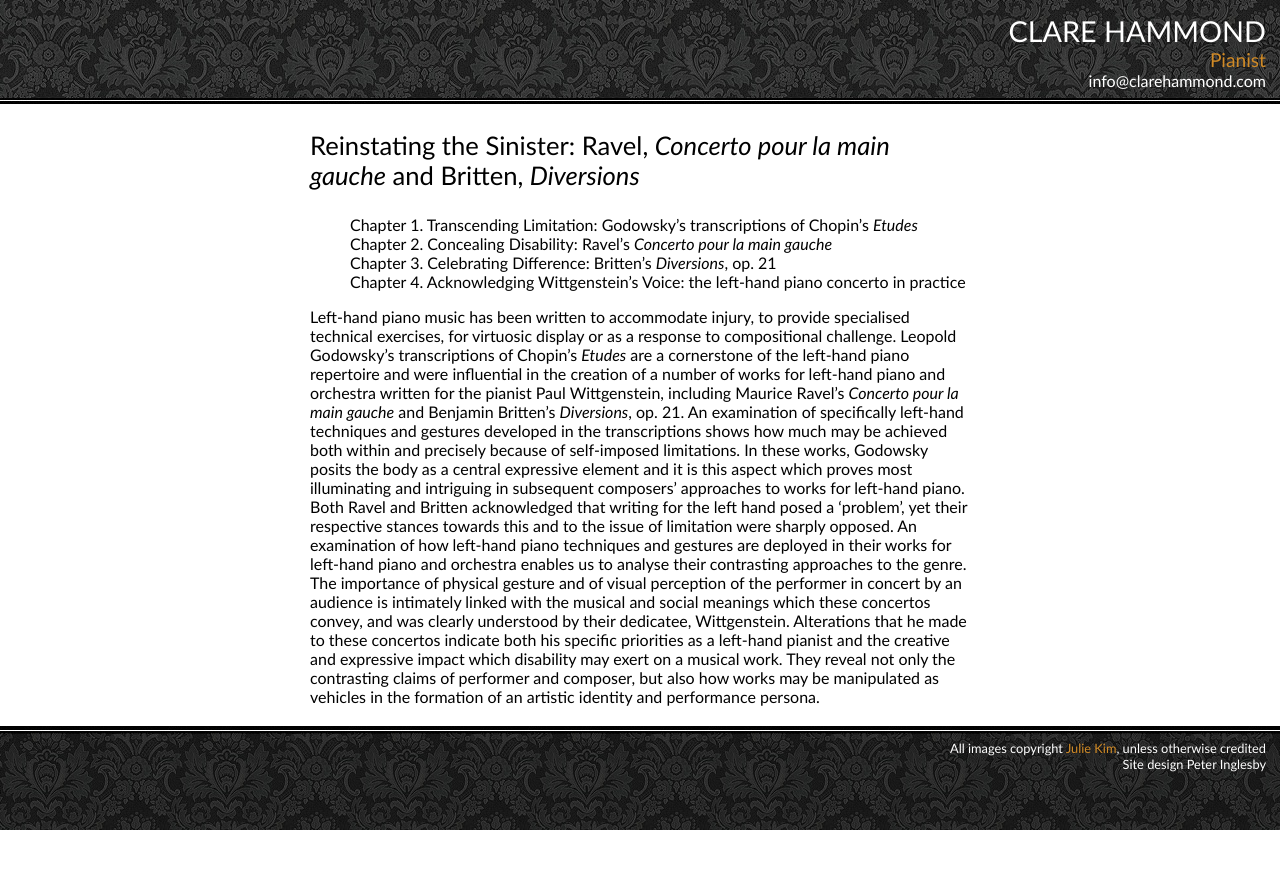
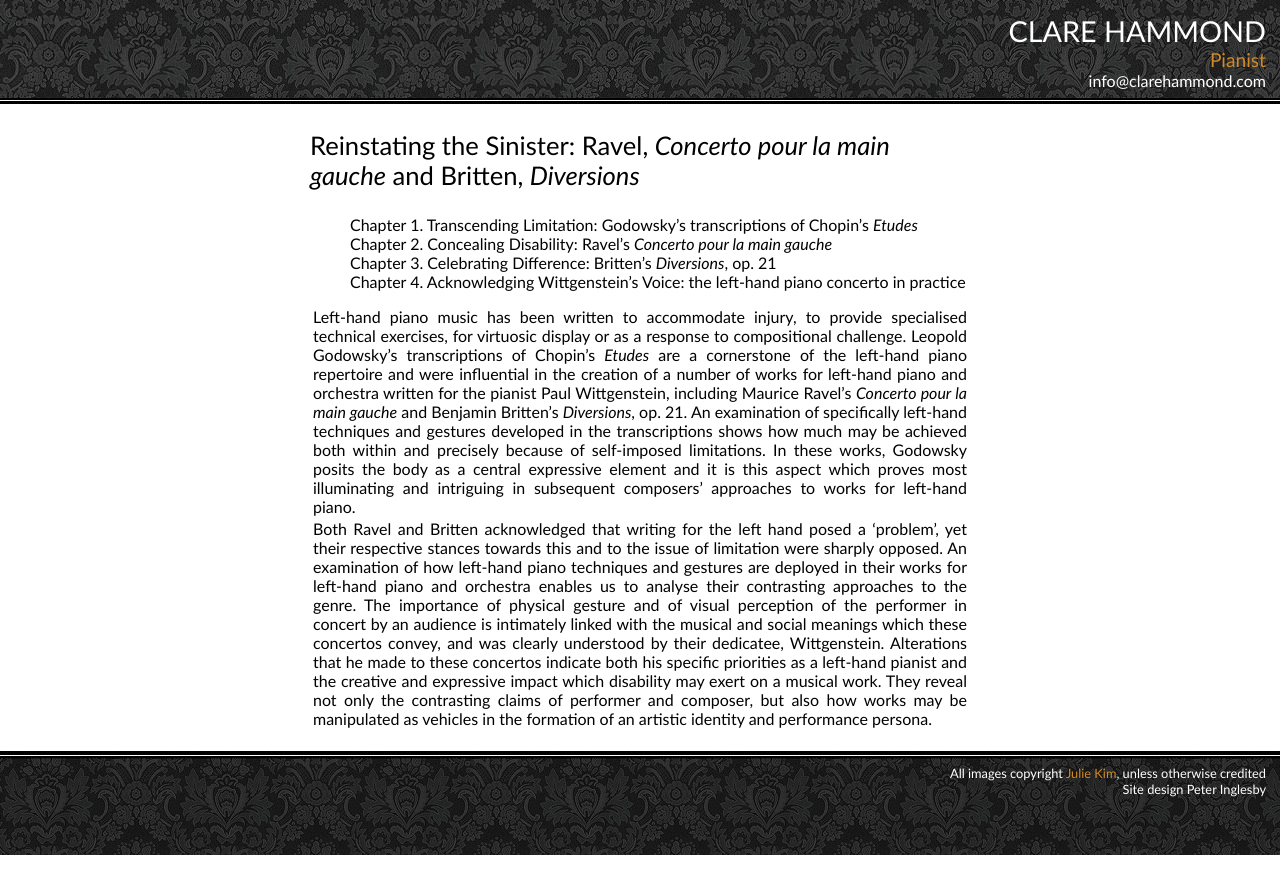
Before and after one commit to hammonc/clarehammond.com, a Jekyll site: the page built from doctoral-thesis.html, in a window 1280 px wide. Shown: the top 894 px of the page. Built offline with Jekyll 4.4.1, drawn with Linux system fonts in a browser that asks for light colours.

Commit message:
Justify doctoral thesis

```diff
--- a/doctoral-thesis.html
+++ b/doctoral-thesis.html
@@ -11,6 +11,8 @@ layout: repertoire
   <li>Chapter 4. Acknowledging Wittgenstein’s Voice: the left-hand piano concerto in practice</li>
 </ul>
 
-<p>Left-hand piano music has been written to accommodate injury, to provide specialised technical exercises, for virtuosic display or as a response to compositional challenge. Leopold Godowsky’s transcriptions of Chopin’s <em>Etudes</em> are a cornerstone of the left-hand piano repertoire and were influential in the creation of a number of works for left-hand piano and orchestra written for the pianist Paul Wittgenstein, including Maurice Ravel’s <em>Concerto pour la main gauche</em> and Benjamin Britten’s <em>Diversions</em>, op. 21. An examination of specifically left-hand techniques and gestures developed in the transcriptions shows how much may be achieved both within and precisely because of self-imposed limitations. In these works, Godowsky posits the body as a central expressive element and it is this aspect which proves most illuminating and intriguing in subsequent composers’ approaches to works for left-hand piano.</p>
+<div id="thesis">
+  <p>Left-hand piano music has been written to accommodate injury, to provide specialised technical exercises, for virtuosic display or as a response to compositional challenge. Leopold Godowsky’s transcriptions of Chopin’s <em>Etudes</em> are a cornerstone of the left-hand piano repertoire and were influential in the creation of a number of works for left-hand piano and orchestra written for the pianist Paul Wittgenstein, including Maurice Ravel’s <em>Concerto pour la main gauche</em> and Benjamin Britten’s <em>Diversions</em>, op. 21. An examination of specifically left-hand techniques and gestures developed in the transcriptions shows how much may be achieved both within and precisely because of self-imposed limitations. In these works, Godowsky posits the body as a central expressive element and it is this aspect which proves most illuminating and intriguing in subsequent composers’ approaches to works for left-hand piano.</p>
 
-<p>Both Ravel and Britten acknowledged that writing for the left hand posed a ‘problem’, yet their respective stances towards this and to the issue of limitation were sharply opposed. An examination of how left-hand piano techniques and gestures are deployed in their works for left-hand piano and orchestra enables us to analyse their contrasting approaches to the genre. The importance of physical gesture and of visual perception of the performer in concert by an audience is intimately linked with the musical and social meanings which these concertos convey, and was clearly understood by their dedicatee, Wittgenstein. Alterations that he made to these concertos indicate both his specific priorities as a left-hand pianist and the creative and expressive impact which disability may exert on a musical work. They reveal not only the contrasting claims of performer and composer, but also how works may be manipulated as vehicles in the formation of an artistic identity and performance persona.</p>
+  <p>Both Ravel and Britten acknowledged that writing for the left hand posed a ‘problem’, yet their respective stances towards this and to the issue of limitation were sharply opposed. An examination of how left-hand piano techniques and gestures are deployed in their works for left-hand piano and orchestra enables us to analyse their contrasting approaches to the genre. The importance of physical gesture and of visual perception of the performer in concert by an audience is intimately linked with the musical and social meanings which these concertos convey, and was clearly understood by their dedicatee, Wittgenstein. Alterations that he made to these concertos indicate both his specific priorities as a left-hand pianist and the creative and expressive impact which disability may exert on a musical work. They reveal not only the contrasting claims of performer and composer, but also how works may be manipulated as vehicles in the formation of an artistic identity and performance persona.</p>
+</div>
--- a/resources/clare.css
+++ b/resources/clare.css
@@ -333,3 +333,8 @@ td {
     padding-bottom: 1px;
     vertical-align: top;
 }
+
+#thesis p {
+    text-align: justify;
+    margin: 3px;
+}
```
